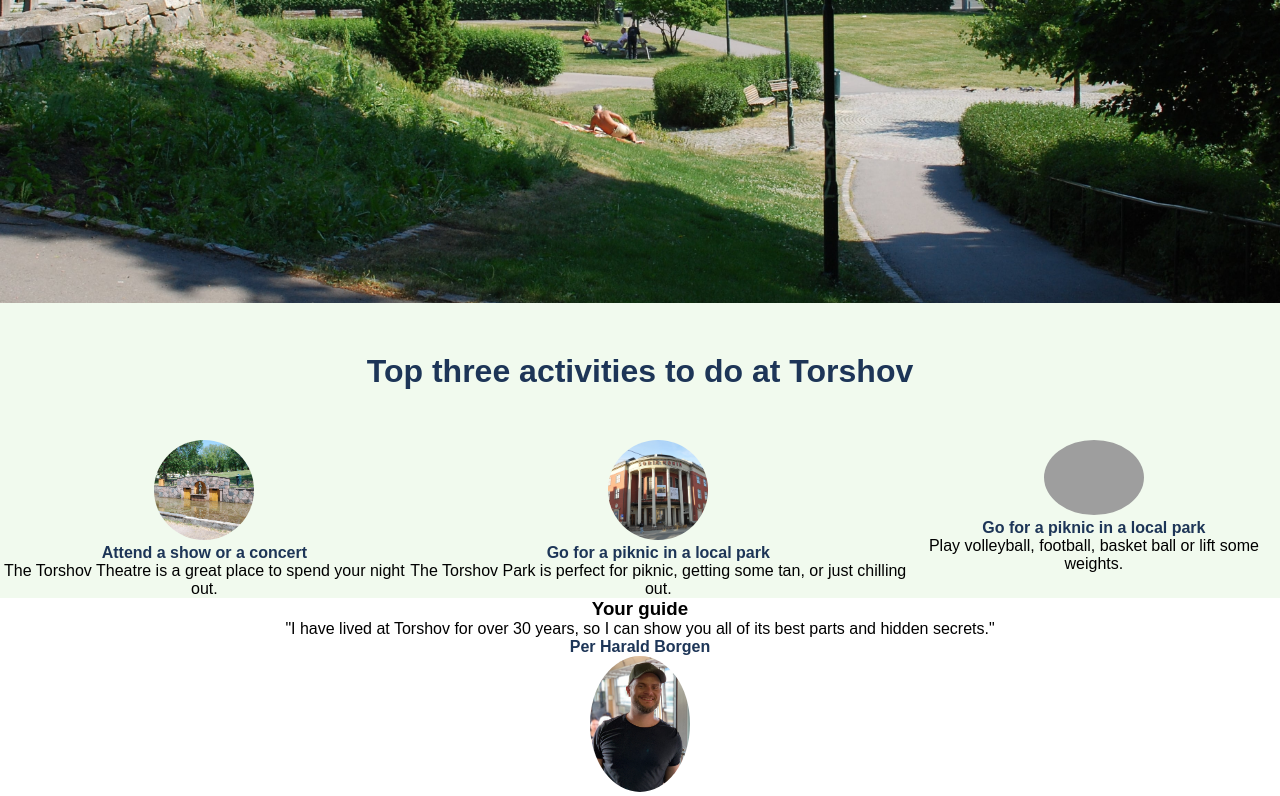
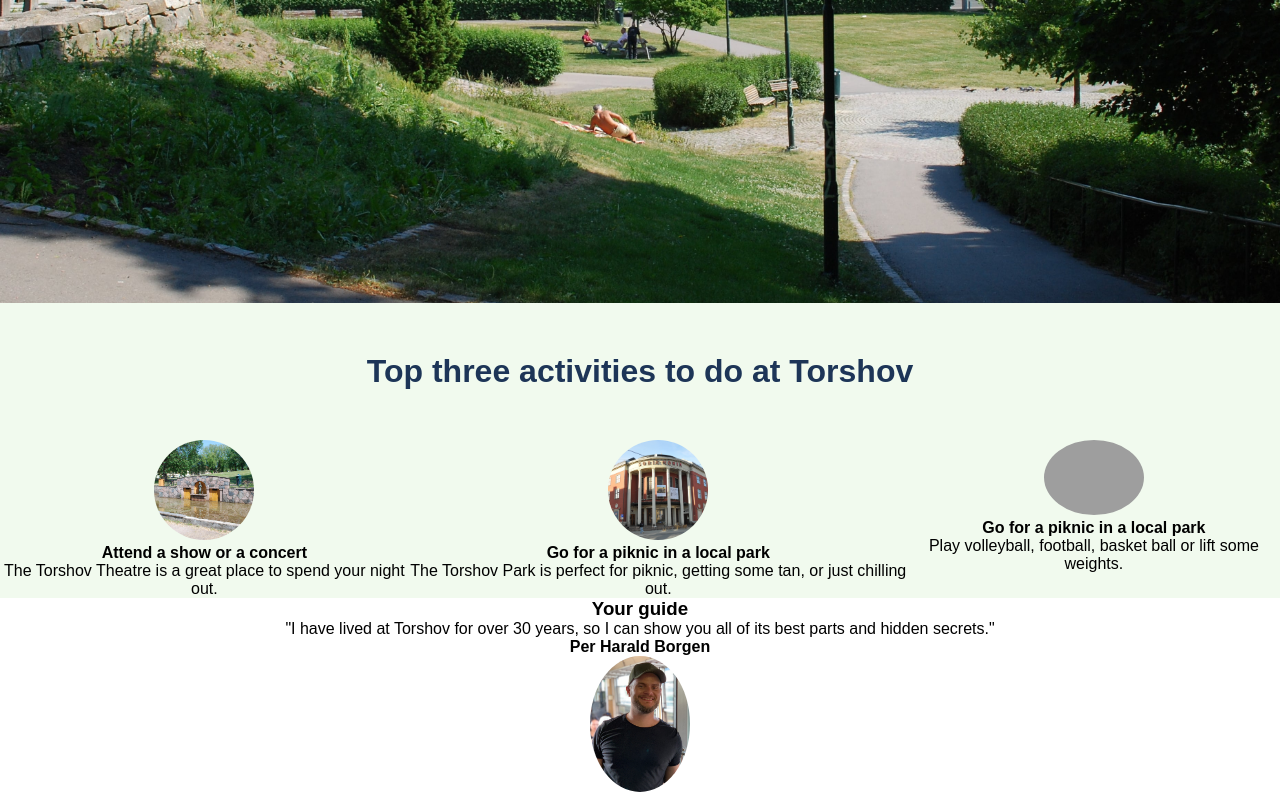
Before and after one commit to mpumi-moale/hometown, a plain HTML site: page index.html in a window 1280 px wide. Shown: the part 497-1293 px from the top of the page. Drawn offline with Linux system fonts and the light colour scheme; grey boxes are pictures that could not be loaded.

Commit message:
hometown figma design scrimba solo project

```diff
--- a/style.css
+++ b/style.css
@@ -79,7 +79,3 @@ img {
     align-items: start;
     padding-top: 50px;
 }
-
-h4 {
-    color: #1D3557;
-}
```
